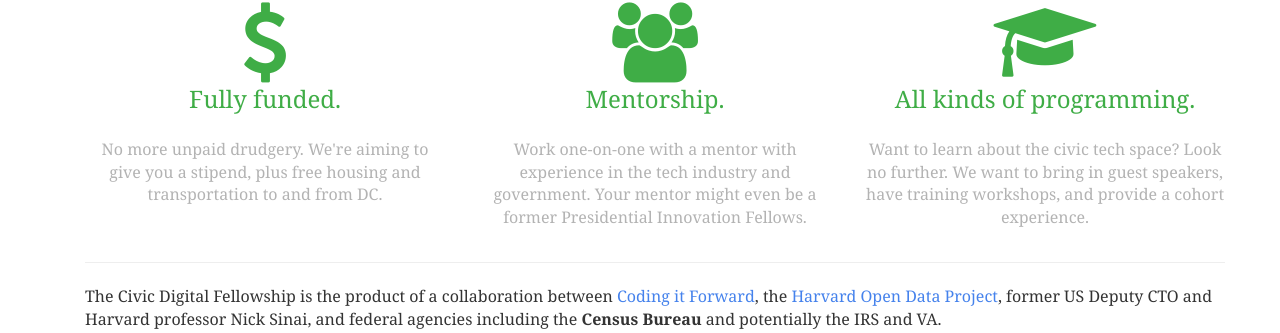
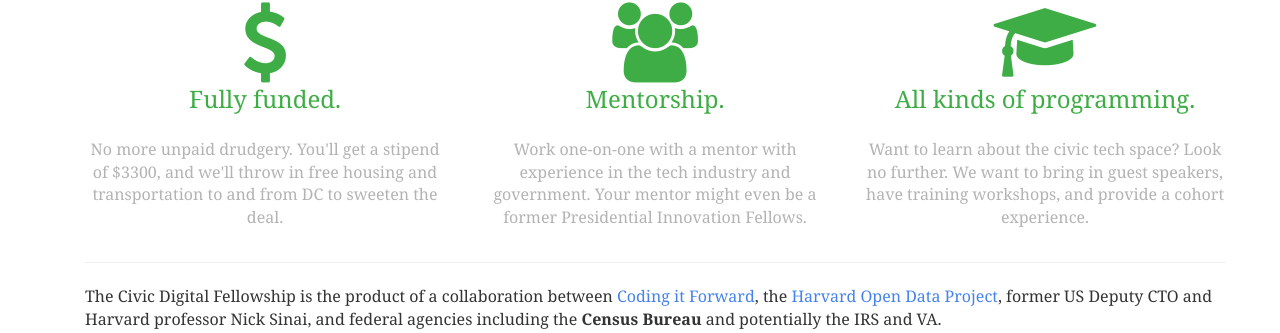
Before and after one commit to athenakan/codingitforward.github.io, a Jekyll site: the page built from fellowship/index.html, in a window 1280 px wide and 900 px high, scrolled down 682 px. Shown: the part 122-455 px from the top of the window. Built offline with Jekyll 4.4.1, drawn with Linux system fonts in a browser that asks for light colours.

Commit message:
add better description

```diff
--- a/fellowship/index.html
+++ b/fellowship/index.html
@@ -22,8 +22,6 @@
             <br />
 
             <div class="panel panel-default"><div class="panel-body">
-
-
                 <p class="text-center lead">
                     <em>As seen on</em>
                 </p>
@@ -49,9 +47,7 @@
                     Fully funded.
                 </p>
                 <p class="text-muted">
-                    No more unpaid drudgery. We're aiming to give you a stipend, plus free housing and transportation to and from DC.
-                    <!--  RELEASE THIS WHEN WE'RE READY TO LAUNCH -->
-                    <!-- No more unpaid drudgery. You'll get a stipend of $3300, and we'll throw in free housing and transportation to and from DC to sweeten the deal. -->
+                    No more unpaid drudgery. You'll get a stipend of $3300, and we'll throw in free housing and transportation to and from DC to sweeten the deal.
                 </p>
             </div>
             <div class="col-sm-4 text-center">
```
